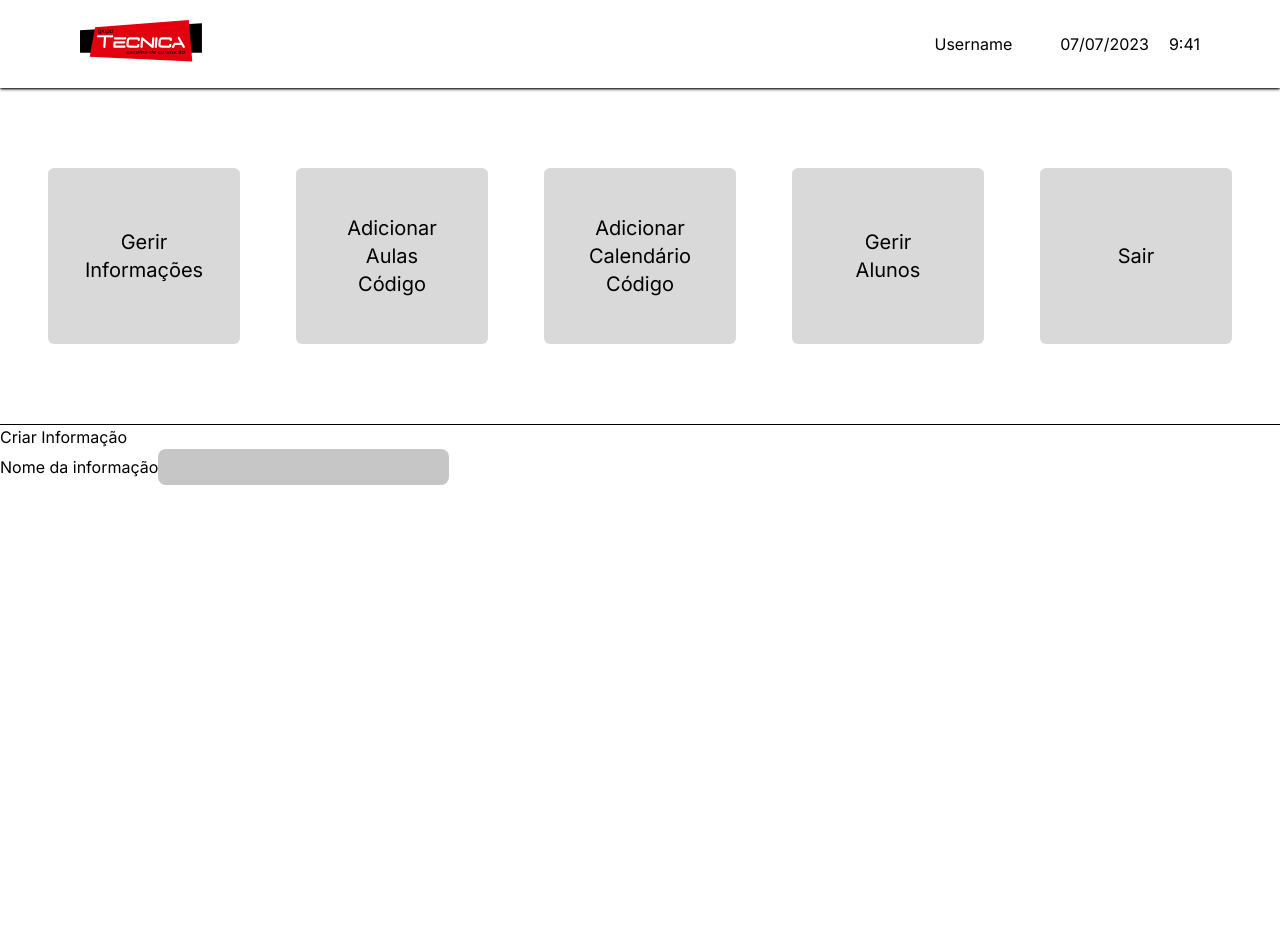
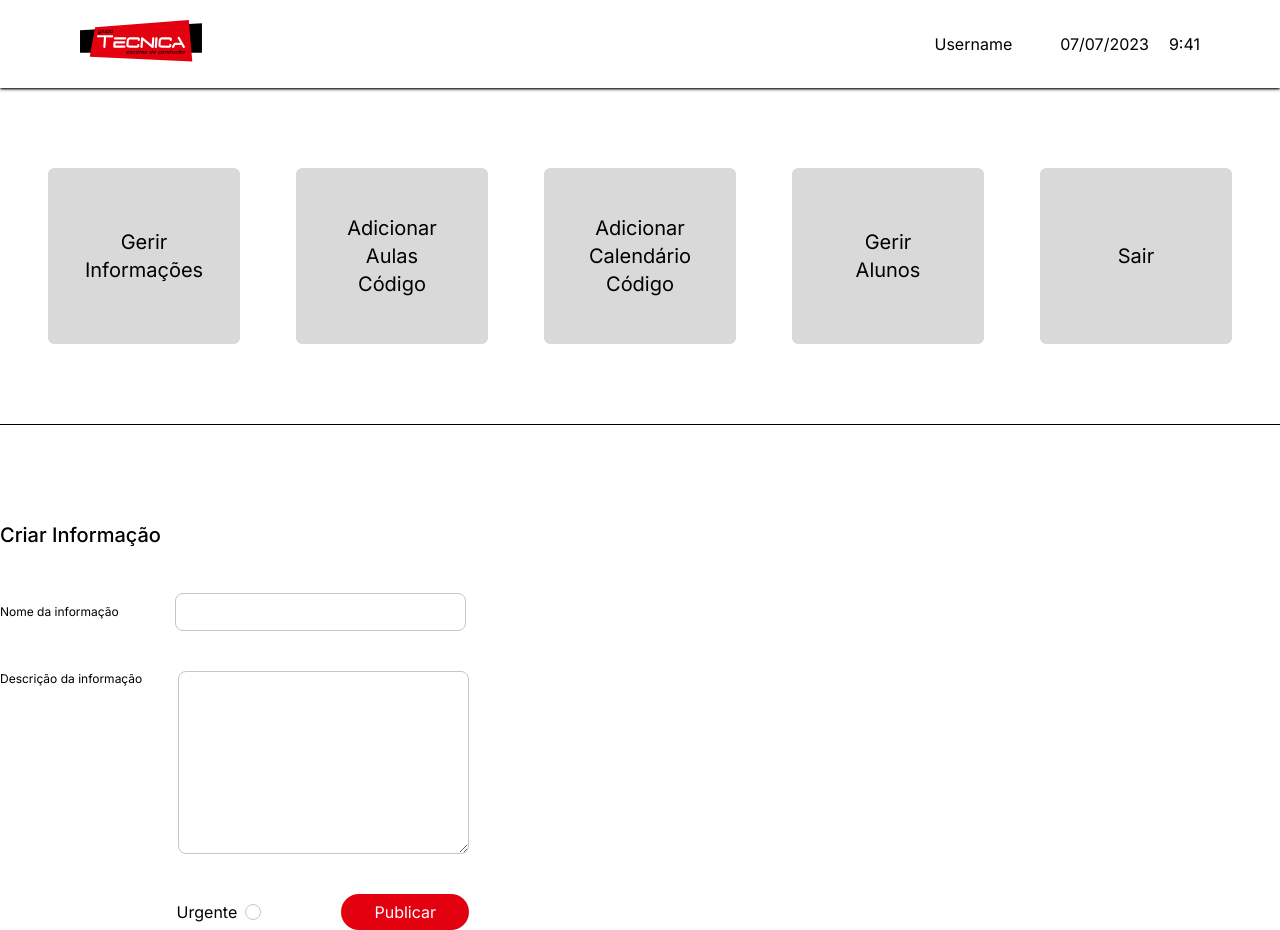
Before and after one commit to Frelances-projects/app-tecnica, a Next.js app in the folder web/: page /panel in a window 1280 px wide. Before the commit the page ends 800 px from the top, so only its background shows below. Built offline with nearby package versions, Linux system fonts and the light colour scheme.

Commit message:
:sparkles: feat: create information

```diff
--- a/web/next.config.js
+++ b/web/next.config.js
@@ -1,4 +1,8 @@
 /** @type {import('next').NextConfig} */
-const nextConfig = {}
+const nextConfig = {
+  experimental: {
+    serverActions: true,
+  },
+}
 
 module.exports = nextConfig
--- a/web/src/app/panel/layout.tsx
+++ b/web/src/app/panel/layout.tsx
@@ -19,7 +19,7 @@ export default function PanelLayout({
 
       <div className='mx-auto max-w-[1440px] w-full h-[1px] bg-black'/>
 
-      <div className="w-full max-w-7xl h-full flex items-center justify-center">
+      <div className="w-full max-w-7xl h-full mx-auto flex items-center justify-center">
         {children}
       </div>
     </>
--- a/web/src/app/panel/page.tsx
+++ b/web/src/app/panel/page.tsx
@@ -1,17 +1,52 @@
 import { Input } from '../../components/Input'
+import { TextArea } from '../../components/TextArea'
+import { Button } from '../../components/Button'
 
 export default function Panel() {
+  async function handleCreateInformation(data: FormData) {
+    'use server'
+
+    const name = data.get('information_name')?.toString()
+    const description = data.get('information_description')?.toString()
+    const checkbox = data.get('checkbox')?.toString()
+
+    if (!name || !description) {
+      return
+    }
+
+    console.log({ name, description, checkbox })
+  }
+
   return (
-    <main className="w-full flex items-center justify-between">
-      <section className="max-w-[29.438rem]">
-        <h1>Criar Informação</h1>
+    <main className="w-full flex items-center justify-between mt-24">
+      <section className="max-w-lg">
+        <h1 className='mb-11 text-xl font-medium'>Criar Informação</h1>
 
-        <fieldset>
-          <label htmlFor="information-name">Nome da informação</label>
-          <Input id='information-name' type='text' />
-        </fieldset>
+        <form action={handleCreateInformation} className="space-y-10">
+          <fieldset className='flex items-center gap-14'>
+            <label htmlFor="information-name" className='text-xs'>Nome da informação</label>
+            <Input id='information-name' type='text' name='information_name' />
+          </fieldset>
 
-        <fieldset></fieldset>
+          <fieldset className='flex items-start gap-9'>
+            <label htmlFor="information-description" className='text-xs'>Descrição da informação</label>
+            <TextArea id='information-description' name='information_description' />
+          </fieldset>
+
+          <div className="flex items-center justify-end gap-20">
+            <fieldset className='flex items-center'>
+              <label className='mr-2' htmlFor="checkbox">Urgente</label>
+              <input
+                id="checkbox"
+                type="checkbox"
+                name='checkbox'
+                className='appearance-none h-4 w-4 cursor-pointer border border-[#C6C6C6] rounded-full outline-none checked:bg-[#E3000F]'
+              />
+            </fieldset>
+
+            <Button title="Publicar" type='submit' />
+          </div>
+        </form>
       </section>
 
       <section></section>
--- a/web/src/components/Button.tsx
+++ b/web/src/components/Button.tsx
@@ -5,7 +5,9 @@ interface ButtonProps extends ButtonHTMLAttributes<HTMLButtonElement> {
 }
 
 export function Button({ className, title, ...rest }: ButtonProps) {
-  <button className={`w-32 px-7 py-[0.375rem] rounded-3xl bg-[#E3000F] text-white ${className}`} {...rest}>
-    {title}
-  </button>
+  return (
+    <button className={`w-32 px-7 py-[0.375rem] rounded-3xl bg-[#E3000F] text-white hover:bg-[#E3000F]/80 transition-colors duration-300 ${className}`} {...rest}>
+      {title}
+    </button>
+  )
 }
--- a/web/src/components/Input.tsx
+++ b/web/src/components/Input.tsx
@@ -4,6 +4,6 @@ interface InputProps extends InputHTMLAttributes<HTMLInputElement> {}
 
 export function Input({ className, ...rest }: InputProps) {
   return (
-    <input className={`bg-[#C6C6C6] rounded-lg w-[18.188rem] px-2 py-[0.375rem] text-black ${className}`} {...rest} />
+    <input className={`bg-white border border-[#C6C6C6] outline-none rounded-lg w-[18.188rem] px-2 py-[0.375rem] text-black ${className}`} {...rest} />
   )
 }
--- a/web/src/components/TextArea.tsx
+++ b/web/src/components/TextArea.tsx
@@ -4,6 +4,6 @@ interface TextAreaProps extends TextareaHTMLAttributes<HTMLTextAreaElement> {}
 
 export function TextArea({ className, ...rest }: TextAreaProps) {
   return (
-    <textarea className={`px-5 py-3 w-[18.188rem] h-[11.438rem] rounded-lg text-center text-black ${className}`} {...rest} />
+    <textarea className={`px-5 py-3 w-[18.188rem] h-[11.438rem] outline-none border border-[#C6C6C6] rounded-lg text-black ${className}`} {...rest} />
   )
 }
```
Also changed, not shown: web/package.json (line endings or trailing spaces), 1 other file (tests, documents, lock files or other folders).
